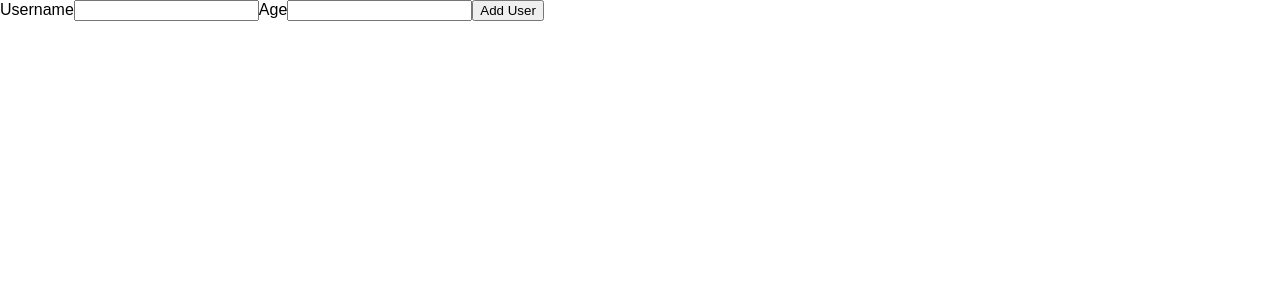
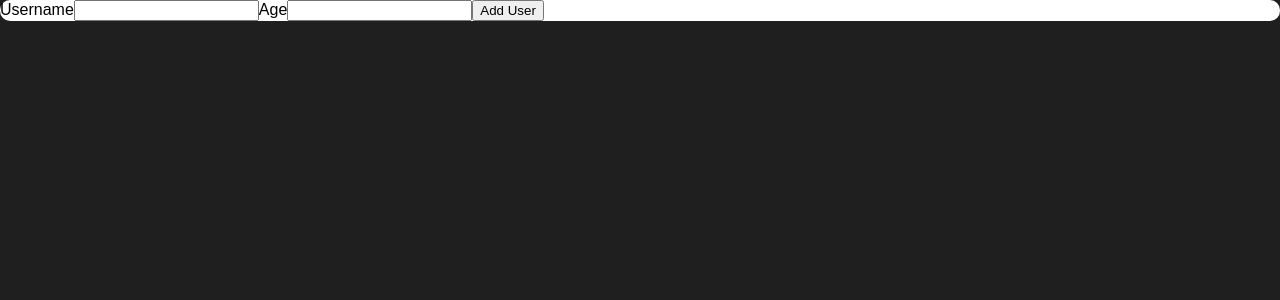
Before and after one commit to christiaanvdw/react-practice-project, a React (Create React App) app: page / in a window 1280 px wide. Shown: the top 300 px of the page. Built offline with nearby package versions, Linux system fonts and the light colour scheme.

Commit message:
basic css styling

```diff
--- /dev/null
+++ b/src/components/UI/Card.js
@@ -0,0 +1,9 @@
+import React from "react";
+
+import classes from './Card.module.css';
+
+const Card = (props) => {
+  return <div className={classes.card}>{props.children}</div>;
+};
+
+export default Card;
--- /dev/null
+++ b/src/components/UI/Card.module.css
@@ -0,0 +1,5 @@
+.card{
+    background: white;
+    box-shadow: 0 2px 8px rgba(0, 0, 0, 0);
+    border-radius: 10px;
+}
--- a/src/components/Users/AddUser.js
+++ b/src/components/Users/AddUser.js
@@ -1,14 +1,23 @@
 import React from "react";
 
+import Card from "../UI/Card";
+
 const AddUser = (props) => {
+
+  const AddUserHandler = (event) => {
+    event.preventDefault();
+  };
+
   return (
-    <form>
-      <label htmlFor="username">Username</label>
-      <input id='username 'type="text"/>
-      <label htmlFor="username">Age</label>
-      <input id='username 'type="number"/>
-      <button type="submit">Add User</button>
-    </form>
+    <Card>
+      <form onSubmit={AddUserHandler}>
+        <label htmlFor="username">Username</label>
+        <input id="username " type="text" />
+        <label htmlFor="username">Age</label>
+        <input id="username " type="number" />
+        <button type="submit">Add User</button>
+      </form>
+    </Card>
   );
 };
 
--- a/src/index.css
+++ b/src/index.css
@@ -4,6 +4,7 @@
 
 html {
   font-family: sans-serif;
+  background: #1f1f1f;
 }
 
 body {
```
